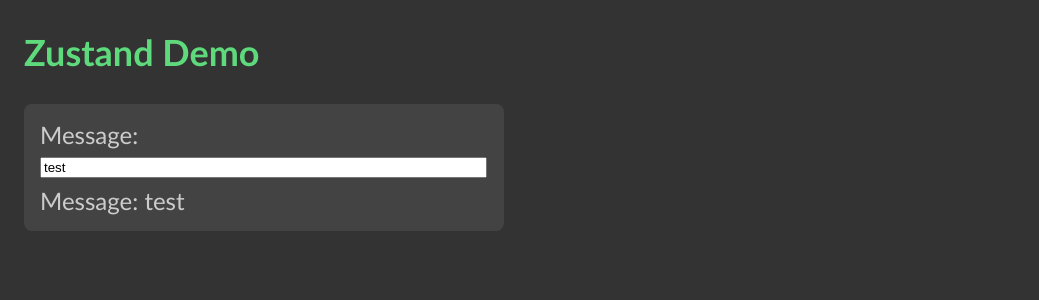
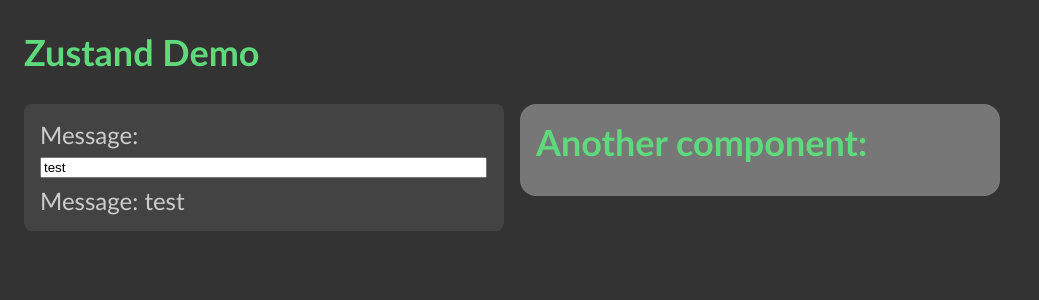
Before and after one commit to edwardtanguay/et006-zustand-demo-site, a React (Vite) app: page / in a window 1280 px wide. Shown: the top 300 px of the page, without its empty margins (0-1039 px from the left). Built offline with nearby package versions, Linux system fonts and the light colour scheme.

Commit message:
infobox basic in

```diff
--- a/src/App.tsx
+++ b/src/App.tsx
@@ -1,5 +1,6 @@
 import { useState } from 'react';
 import './App.scss';
+import { InfoBox } from './components/InfoBox';
 
 function App() {
 	const [message, setMessage] = useState('test');
@@ -20,6 +21,10 @@
 						Message: {message}
 					</div>
 				</section>
+
+        <section className="dataArea">
+          <InfoBox/>
+        </section>
 			</main>
 		</div>
 	);
--- /dev/null
+++ b/src/components/InfoBox.tsx
@@ -0,0 +1,7 @@
+export const InfoBox = () => {
+	return (
+		<div className="infoBox">
+			<h2>Another component:</h2>
+		</div>
+	);
+};
```
